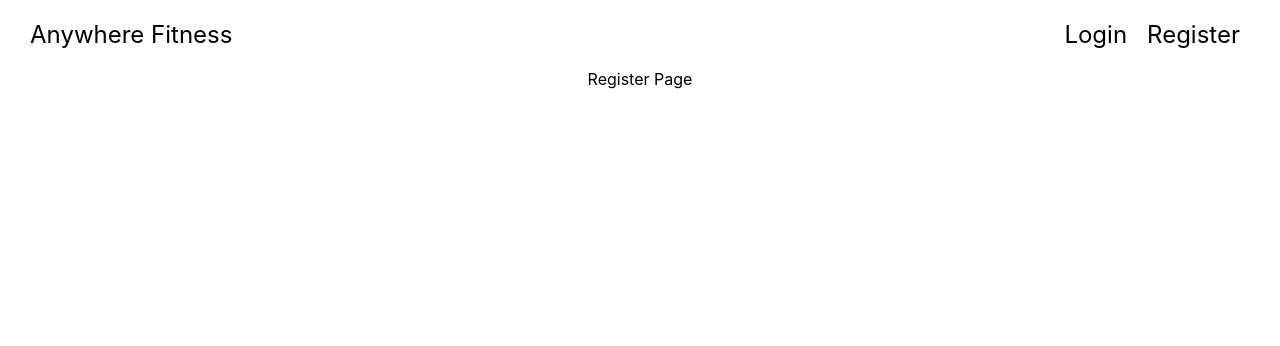
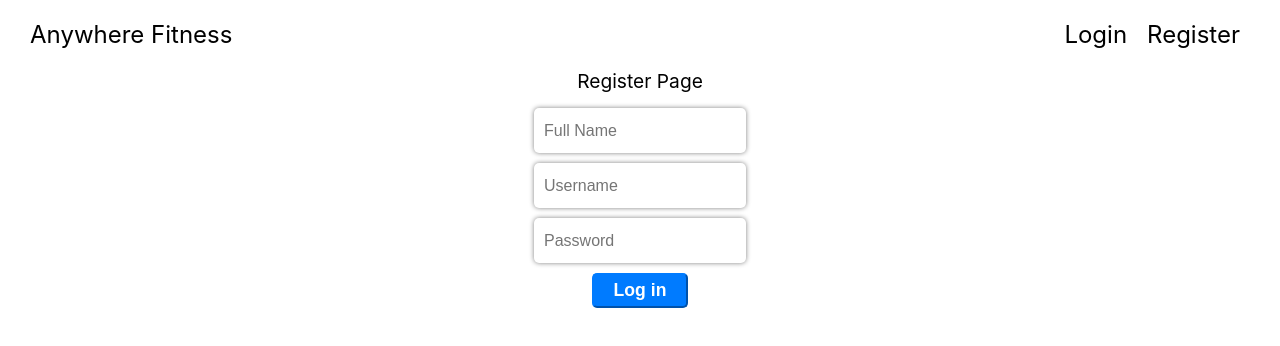
Before and after one commit to bw0619-anywhere-fitness/anywhere-fitness-FE, a React (Create React App) app in the folder anywhere-fitness-fe/: page /register in a window 1280 px wide. Shown: the top 346 px of the page. Built offline with nearby package versions, Linux system fonts and the light colour scheme.

Commit message:
register form styled - change handler added

```diff
--- a/anywhere-fitness-fe/package.json
+++ b/anywhere-fitness-fe/package.json
@@ -7,6 +7,7 @@
     "node-sass": "^4.12.0",
     "react": "^16.8.6",
     "react-dom": "^16.8.6",
+    "react-loader-spinner": "^2.3.0",
     "react-redux": "^7.1.0",
     "react-router-dom": "^5.0.1",
     "react-scripts": "3.0.1",
--- a/anywhere-fitness-fe/src/components/Register.js
+++ b/anywhere-fitness-fe/src/components/Register.js
@@ -1,10 +1,58 @@
 import React, { Component } from 'react'
+import Loader from "react-loader-spinner";
 
 export class Register extends Component {
+    state = {
+        credentials: {
+            fullname: "",
+            username: "",
+            password: ""
+        }
+    };
+
+    handleChange = e => {
+        this.setState({
+            credentials: {
+                ...this.state.credentials,
+                [e.target.name]: e.target.value
+            }
+        });
+    };
+
     render() {
         return (
             <div className="register">
                 Register Page
+                <form className="register-form" onSubmit={this.register}>
+                    <input
+                        type="text"
+                        name="fullname"
+                        placeholder="Full Name"
+                        value={this.state.credentials.fullname}
+                        onChange={this.handleChange}
+                    />
+                    <input
+                        type="text"
+                        name="username"
+                        placeholder="Username"
+                        value={this.state.credentials.username}
+                        onChange={this.handleChange}
+                    />
+                    <input
+                        type="password"
+                        name="password"
+                        placeholder="Password"
+                        value={this.state.credentials.password}
+                        onChange={this.handleChange}
+                    />
+                    <button>
+                        {this.props.registering ? (
+                            <Loader type="ThreeDots" color="#1f2a38" height="12" width="26" />
+                        ) : (
+                                "Log in"
+                            )}
+                    </button>
+                </form>
             </div>
         )
     }
--- a/anywhere-fitness-fe/src/styles/App.scss
+++ b/anywhere-fitness-fe/src/styles/App.scss
@@ -1,4 +1,5 @@
 .App {
+  font-size: 1.2rem;
   .nav {
     margin: 20px;
 
@@ -27,7 +28,14 @@
     .welcome-header {
       a {
         text-decoration: none;
-        color: black;
+        margin: 5px auto;
+        color: #fff;
+        background-color: #007bff;
+        border-color: #007bff;
+        border-radius: 5px;
+        font-size: 1.1rem;
+        font-weight: bold;
+        padding: 5px 20px;
       }
       .welcome-links {
         display: flex;
@@ -48,5 +56,33 @@
 
   .register {
     text-align: center;
+
+    .register-form {
+      display: flex;
+      flex-flow: column;
+      margin: 10px auto;
+
+      input {
+        margin: 5px auto;
+        width: 15%;
+        height: 25px;
+        border-radius: 5px;
+        border: none;
+        box-shadow: 0 0px 5px grey;
+        padding: 10px 10px;
+        font-size: 1rem;
+      }
+
+      button {
+        margin: 5px auto;
+        color: #fff;
+        background-color: #007bff;
+        border-color: #007bff;
+        border-radius: 5px;
+        font-size: 1.1rem;
+        font-weight: bold;
+        padding: 5px 20px;
+      }
+    }
   }
 }
```
Also changed, not shown: 1 other file (tests, documents, lock files or other folders).
